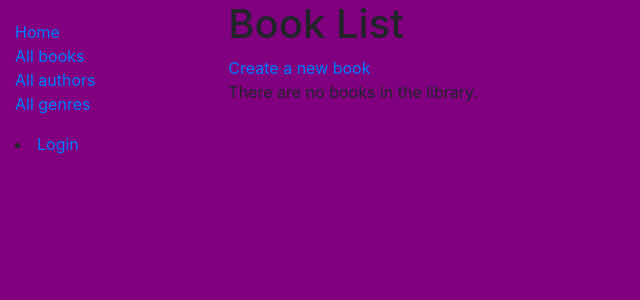
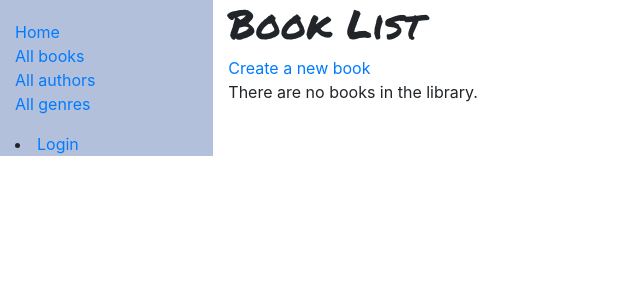
Before and after one commit to arsummers/local-library-django-tutorial, a Django app: page /catalog/books in a window 1280 px wide. Shown: the top 300 px of the page, without its empty margins (0-640 px from the left). Run offline with Django 3.2, Linux system fonts and the light colour scheme; data that the repository does not hold is empty; some libraries are stand-ins or nearby versions.

Commit message:
switched out h1 font, nav bar bg color, won't update locally

```diff
--- a/catalog/static/css/styles.css
+++ b/catalog/static/css/styles.css
@@ -4,6 +4,10 @@
     list-style: none;
 }
 
-body {
-   background-color: purple;
+h1{
+    font-family: 'Permanent Marker', cursive;
 }
+
+div.col-sm-2{
+    background-color: #b2c0db;
+}
--- a/catalog/templates/base_generic.html
+++ b/catalog/templates/base_generic.html
@@ -8,6 +8,7 @@
         <!-- Add additional CSS in static file -->
         {% load static %}
         <link rel="stylesheet" href="{% static 'css/styles.css' %}">
+        <link href="https://fonts.googleapis.com/css2?family=Permanent+Marker&display=swap" rel="stylesheet">
     </head>
     <body>
         <div class="container-fluid">
```
